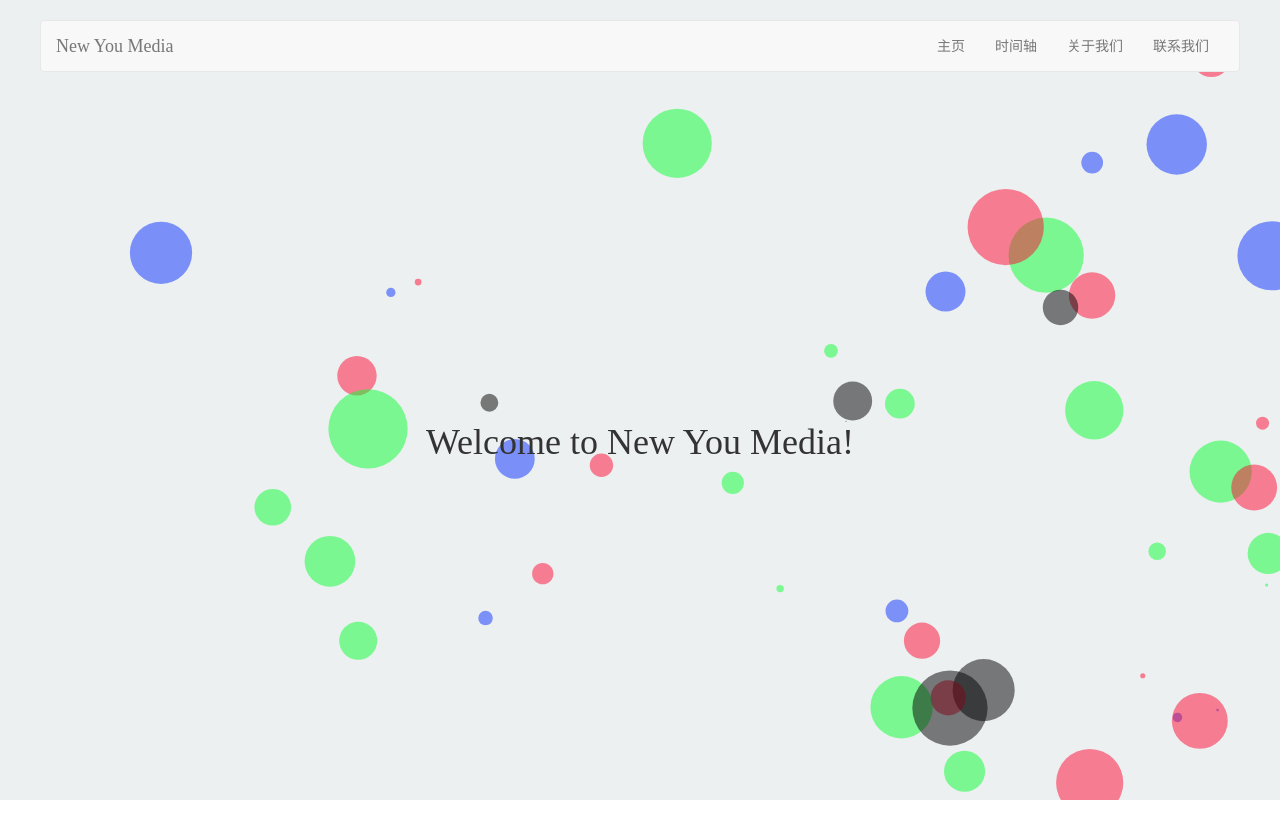
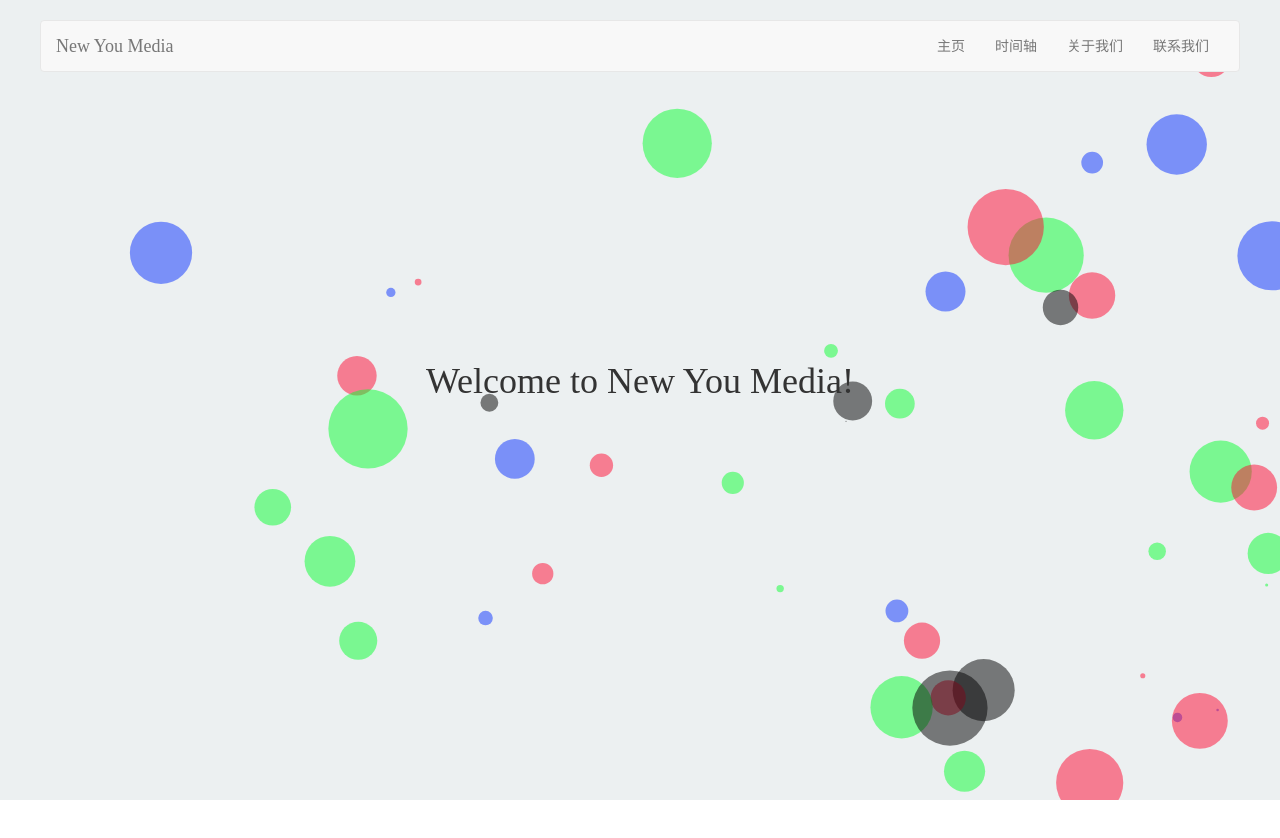
Before and after one commit to Demired/newyou, a plain HTML site: page index.html in a window 1280 px wide. After the commit the page ends 800 px from the top, so only its background shows below. Drawn offline with Linux system fonts and the light colour scheme.

Commit message:
fix margin

```diff
--- a/index.html
+++ b/index.html
@@ -50,7 +50,7 @@
             </nav>
         </header>
         <div class="container">
-            <div style="width: 80%; margin: 405px auto;">
+            <div style="width: 80%; margin: 0px auto;">
                 <h1 id="slogan" style="font-family:Heiti SC; text-align: center;">
                     Welcome to New You Media!
                 </h1>
@@ -58,9 +58,9 @@
         </div>
     </body>
     <script>
-        document.getElementById("slogan").parentNode.style.marginTop = (document.body.scrollHeight-40)/2-120+"px"
+        document.getElementById("slogan").parentNode.style.marginTop = (document.body.scrollHeight-40)/2-110+"px"
         $(function(){
-            var i = 1;
+            var i = 0;
             setInterval(function(){
                 if(i == 0){
                     $("#slogan").fadeOut(5000)
```
